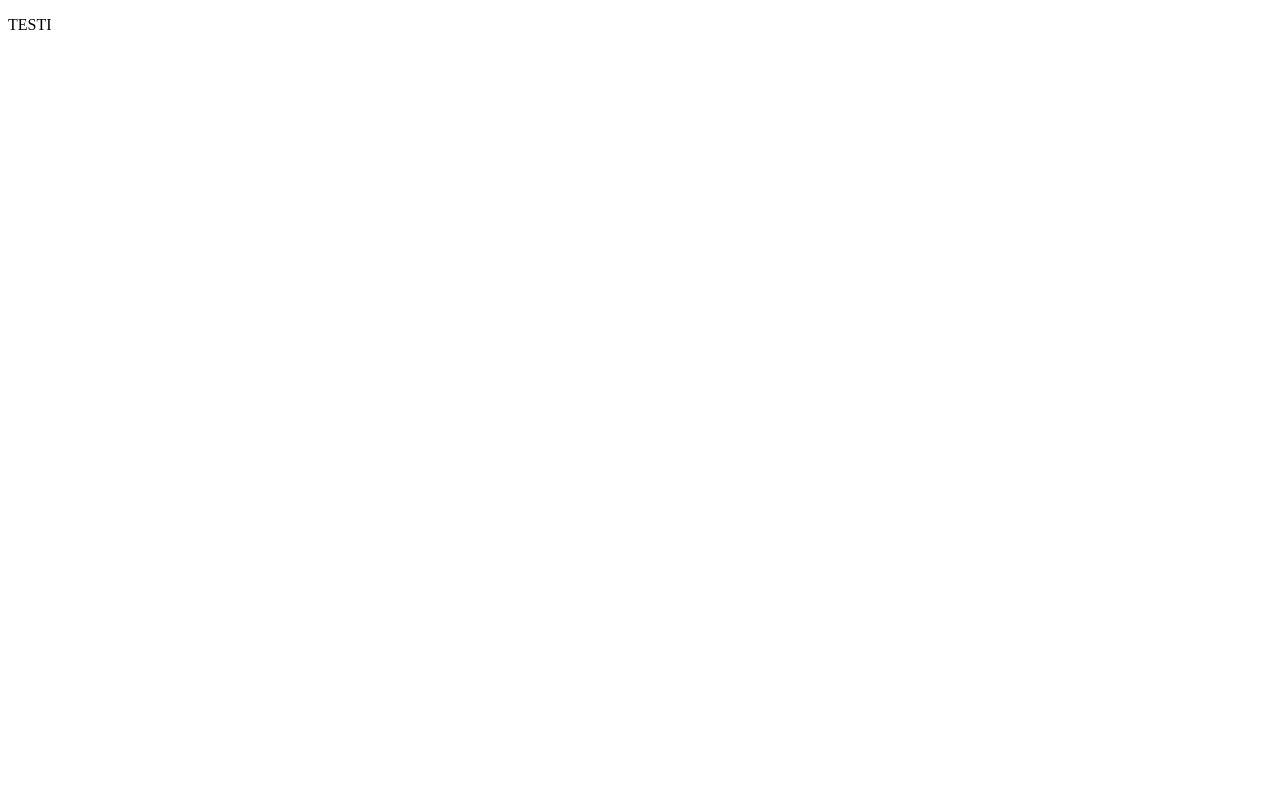
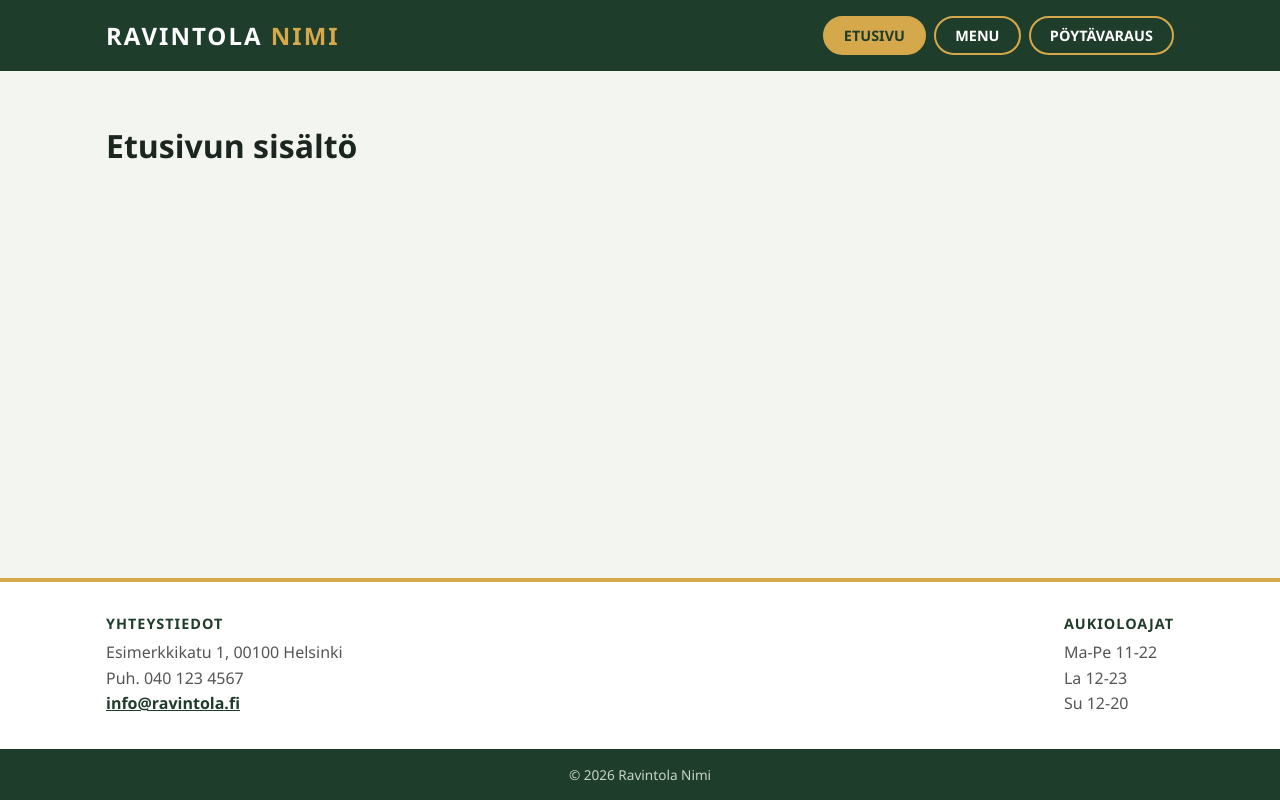
Before and after one commit to Kontu7/Ravintola, a plain HTML site: page index.html in a window 1280 px wide. Drawn offline with Linux system fonts and the light colour scheme.

Commit message:
sivuston pohja

```diff
--- a/index.html
+++ b/index.html
@@ -1,13 +1,54 @@
 <!DOCTYPE html>
-<html lang="en">
+<html lang="fi">
 <head>
-    <meta charset="UTF-8">
-    <meta name="viewport" content="width=device-width, initial-scale=1.0">
-    <title>Testi</title>
+  <meta charset="UTF-8">
+  <meta name="viewport" content="width=device-width, initial-scale=1.0">
+  <title>Etusivu | Ravintola Nimi</title>
+  <link rel="stylesheet" href="styles/style.css">
 </head>
 <body>
 
-    <p>TESTI</p>
+  <!-- HEADER: sama kaikilla sivuilla. Jos muutat tätä, muuta kaikkiin sivuihin! -->
+  <header class="site-header">
+    <div class="container">
+      <a href="index.html" class="logo">Ravintola <span>Nimi</span></a>
+      <nav class="main-nav">
+        <ul>
+          <li><a href="index.html" class="active">ETUSIVU</a></li>
+          <li><a href="menu.html">MENU</a></li>
+          <li><a href="poytavaraus.html">PÖYTÄVARAUS</a></li>
+        </ul>
+      </nav>
+    </div>
+  </header>
+
+  <main>
+    <div class="container">
+      <!-- ETUSIVUN SISÄLTÖ TÄHÄN -->
+      <h1>Etusivun sisältö</h1>
+    </div>
+  </main>
+
+  <!-- FOOTER: sama kaikilla sivuilla. Jos muutat tätä, muuta kaikkiin sivuihin! -->
+  <footer class="site-footer">
+    <div class="container">
+      <div>
+        <h3>Yhteystiedot</h3>
+        <p>Esimerkkikatu 1, 00100 Helsinki</p>
+        <p>Puh. 040 123 4567</p>
+        <p><a href="mailto:info@ravintola.fi">info@ravintola.fi</a></p>
+      </div>
+      <div>
+        <h3>Aukioloajat</h3>
+        <p>Ma-Pe 11-22</p>
+        <p>La 12-23</p>
+        <p>Su 12-20</p>
+      </div>
+    </div>
+    <div class="footer-bottom">
+      &copy; 2026 Ravintola Nimi
+    </div>
+  </footer>
 
 </body>
 </html>
--- /dev/null
+++ b/styles/style.css
@@ -0,0 +1,138 @@
+/* Ravintolasivu – yhteinen tyylitiedosto (värit, header, footer) */
+
+/* ---------- Värit ---------- */
+:root {
+  --vari-paa: #1f3d2b;
+  --vari-korostus: #d4a84b;
+  --vari-tausta: #f3f5f1;
+  --vari-teksti: #1c2620;
+  --vari-footer: #ffffff;
+  --fontti: "Segoe UI", Roboto, Helvetica, Arial, sans-serif;
+}
+
+/* ---------- Perusasetukset ---------- */
+* {
+   box-sizing: border-box;
+}
+
+body {
+  margin: 0;
+  min-height: 100vh;
+  display: flex;
+  flex-direction: column;
+  font-family: var(--fontti);
+  color: var(--vari-teksti);
+  background-color: var(--vari-tausta);
+}
+
+main {
+  flex: 1;
+  padding: 2rem 0;
+}
+
+.container {
+  max-width: 1100px;
+  margin: 0 auto;
+  padding: 0 1rem;
+}
+
+/* ---------- Header ---------- */
+.site-header {
+  background-color: var(--vari-paa);
+}
+
+.site-header .container {
+  display: flex;
+  justify-content: space-between;
+  align-items: center;
+  flex-wrap: wrap;
+  gap: 1rem;
+  padding: 1rem;
+}
+
+.logo {
+  font-size: 1.5rem;
+  font-weight: 800;
+  text-transform: uppercase;
+  letter-spacing: 2px;
+  color: #fff;
+  text-decoration: none;
+}
+.logo span {
+  color: var(--vari-korostus);
+}
+
+.main-nav ul {
+  list-style: none;
+  margin: 0;
+  padding: 0;
+  display: flex;
+  flex-wrap: wrap;
+  gap: 0.5rem;
+}
+
+.main-nav a {
+  display: inline-block;
+  padding: 0.5rem 1.2rem;
+  border: 2px solid var(--vari-korostus);
+  border-radius: 999px;
+  color: #fff;
+  text-decoration: none;
+  font-size: 0.9rem;
+  font-weight: 600;
+  transition: background-color 0.2s, color 0.2s;
+}
+.main-nav a:hover,
+.main-nav a.active {
+  background-color: var(--vari-korostus);
+  color: var(--vari-paa);
+}
+
+/* ---------- Footer ---------- */
+
+.site-footer {
+  background-color: var(--vari-footer);
+  border-top: 4px solid var(--vari-korostus);
+}
+
+.site-footer .container {
+  display: flex;
+  justify-content: space-between;
+  flex-wrap: wrap;
+  gap: 2rem;
+  padding: 2rem 1rem;
+}
+
+.site-footer h3 {
+  margin: 0 0 0.5rem;
+  font-size: 0.9rem;
+  text-transform: uppercase;
+  letter-spacing: 1px;
+  color: var(--vari-paa);
+}
+.site-footer p {
+  margin: 0.2rem 0;
+  color: #555;
+}
+.site-footer a {
+  color: var(--vari-paa);
+  font-weight: 600;
+}
+.footer-bottom {
+  text-align: center;
+  padding: 1rem;
+  background-color: var(--vari-paa);
+  color: #c9d3cc;
+  font-size: 0.85rem;
+}
+
+
+/* ---------- Sivukohtaiset tyylit ---------- */
+
+/* --- Etusivu --- */
+
+
+/* --- Menu --- */
+
+
+/* --- Pöytävaraus --- */
```
Also changed, not shown: menu.html (added, +55 -0 lines), poytavaraus.html (added, +55 -0 lines), 1 other file.
